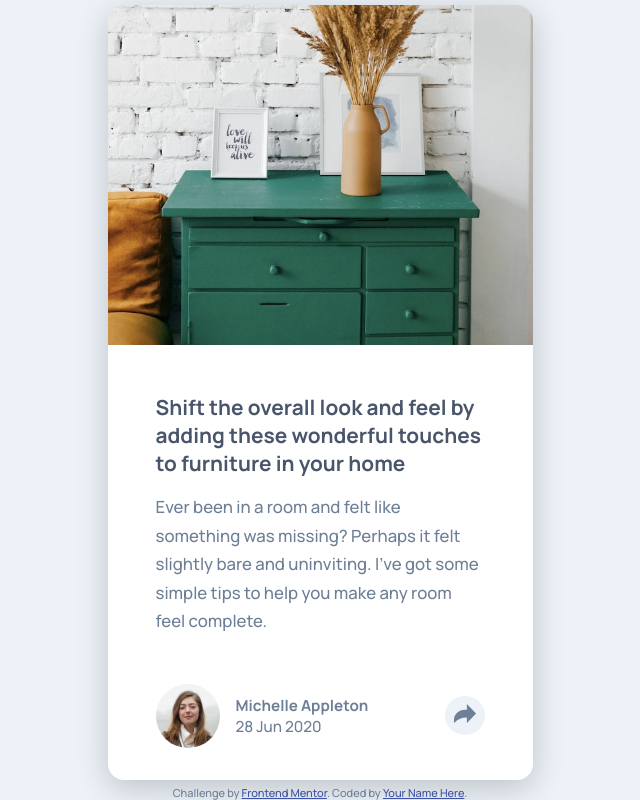
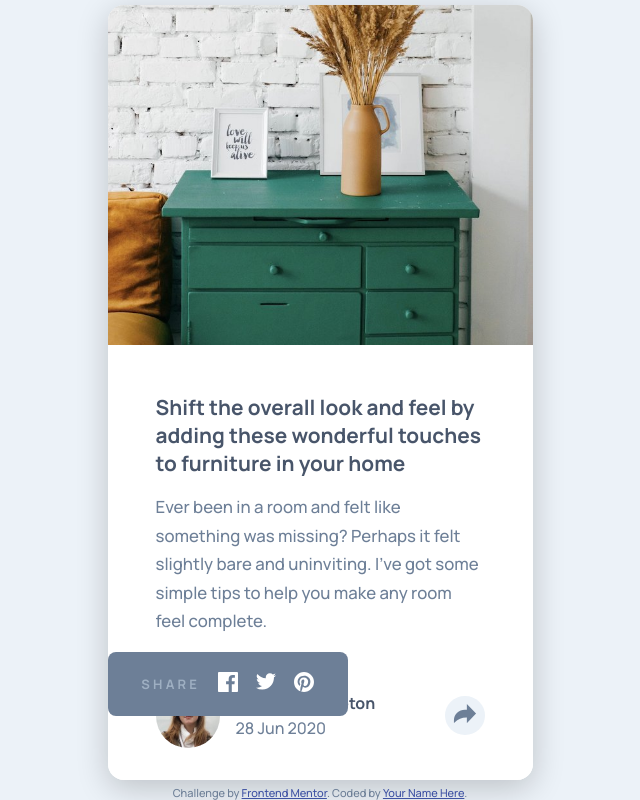
Before and after one commit to atekron/fm-article-preview-component, a plain HTML site: page index.html in a window 1280 px wide. Both pictures are taken after a click on the link 784 px from the left and 715 px from the top of the page. Shown: the whole page, without its empty margins (320-960 px from the left). Drawn offline with Linux system fonts and the light colour scheme.

Commit message:
implemented pop-up functionality

```diff
--- a/index.html
+++ b/index.html
@@ -40,13 +40,40 @@
         </p>
       </header>
       <section class="info">
-        <img src="/images/avatar-michelle.jpg" alt="profile picture" />
-        <h3>
+        <img
+          id="avatar-picture"
+          src="/images/avatar-michelle.jpg"
+          alt="profile picture"
+        />
+        <h3 id="user">
           Michelle Appleton
           <span>28 Jun 2020</span>
         </h3>
-
-        <a href="#"
+        <div class="social-links-pop-up">
+          <h4>SHARE</h4>
+          <a href="https://www.facebook.com/" target="_blank">
+            <svg xmlns="http://www.w3.org/2000/svg" width="20" height="20">
+              <path
+                fill="#FFF"
+                d="M18.896 0H1.104C.494 0 0 .494 0 1.104v17.793C0 19.506.494 20 1.104 20h9.58v-7.745H8.076V9.237h2.606V7.01c0-2.583 1.578-3.99 3.883-3.99 1.104 0 2.052.082 2.329.119v2.7h-1.598c-1.254 0-1.496.597-1.496 1.47v1.928h2.989l-.39 3.018h-2.6V20h5.098c.608 0 1.102-.494 1.102-1.104V1.104C20 .494 19.506 0 18.896 0z"
+              /></svg
+          ></a>
+          <a href="https://twitter.com/" target="_blank">
+            <svg xmlns="http://www.w3.org/2000/svg" width="20" height="17">
+              <path
+                fill="#FFF"
+                d="M20 2.172a8.192 8.192 0 01-2.357.646 4.11 4.11 0 001.804-2.27 8.22 8.22 0 01-2.605.996A4.096 4.096 0 0013.847.248c-2.65 0-4.596 2.472-3.998 5.037A11.648 11.648 0 011.392 1a4.109 4.109 0 001.27 5.478 4.086 4.086 0 01-1.858-.513c-.045 1.9 1.318 3.679 3.291 4.075a4.113 4.113 0 01-1.853.07 4.106 4.106 0 003.833 2.849A8.25 8.25 0 010 14.658a11.616 11.616 0 006.29 1.843c7.618 0 11.922-6.434 11.663-12.205A8.354 8.354 0 0020 2.172z"
+              /></svg
+          ></a>
+          <a href="https://www.pinterest.com/" target="_blank">
+            <svg xmlns="http://www.w3.org/2000/svg" width="20" height="20">
+              <path
+                fill="#FFF"
+                d="M10 0C4.478 0 0 4.477 0 10c0 4.237 2.636 7.855 6.356 9.312-.088-.791-.167-2.005.035-2.868.182-.78 1.172-4.97 1.172-4.97s-.299-.6-.299-1.486c0-1.39.806-2.428 1.81-2.428.852 0 1.264.64 1.264 1.408 0 .858-.545 2.14-.828 3.33-.236.995.5 1.807 1.48 1.807 1.778 0 3.144-1.874 3.144-4.58 0-2.393-1.72-4.068-4.177-4.068-2.845 0-4.515 2.135-4.515 4.34 0 .859.331 1.781.745 2.281a.3.3 0 01.069.288l-.278 1.133c-.044.183-.145.223-.335.134-1.249-.581-2.03-2.407-2.03-3.874 0-3.154 2.292-6.052 6.608-6.052 3.469 0 6.165 2.473 6.165 5.776 0 3.447-2.173 6.22-5.19 6.22-1.013 0-1.965-.525-2.291-1.148l-.623 2.378c-.226.869-.835 1.958-1.244 2.621.937.29 1.931.446 2.962.446 5.522 0 10-4.477 10-10S15.522 0 10 0z"
+              /></svg
+          ></a>
+        </div>
+        <a id="share-btn" href="#"
           ><svg
             xmlns="http://www.w3.org/2000/svg"
             width="15"
@@ -54,7 +81,6 @@
             viewBox="0 0 15 13"
           >
             <path
-              fill="#6E8098"
               d="M15 6.495L8.766.014V3.88H7.441C3.33 3.88 0 7.039 0 10.936v2.049l.589-.612C2.59 10.294 5.422 9.11 8.39 9.11h.375v3.867L15 6.495z"
             /></svg
         ></a>
--- a/index.js
+++ b/index.js
@@ -0,0 +1,31 @@
+document.getElementById("share-btn").addEventListener("click", (e) => {
+  var popUp = document.getElementsByClassName("social-links-pop-up")[0];
+  var popUpVisible = popUp.style.display === "flex";
+
+  var media = window.matchMedia("(max-width: 960px)");
+  if (media.matches) {
+    document.querySelector(".info").classList.toggle("pop-up-theme");
+  }
+
+  if (popUpVisible) {
+    popUp.style.display = "none";
+    if (media.matches) {
+      document.getElementById("avatar-picture").style.display = "block";
+      document.getElementById("user").style.display = "block";
+    }
+  } else {
+    popUp.style.display = "flex";
+    if (media.matches) {
+      document.getElementById("avatar-picture").style.display = "none";
+      document.getElementById("user").style.display = "none";
+    }
+  }
+});
+
+window.addEventListener("resize", () => {
+  document.querySelector(".info").classList.remove("pop-up-theme");
+  document.getElementById("avatar-picture").style.display = "block";
+  document.getElementById("user").style.display = "block";
+  document.getElementsByClassName("social-links-pop-up")[0].style.display =
+    "none";
+});
--- a/style.css
+++ b/style.css
@@ -69,14 +69,16 @@ body {
 
 /* section info styling */
 .info {
+  background-color: white;
   display: flex;
+  position: relative;
   width: 100%;
   align-items: center;
   justify-content: flex-start;
   padding: 2rem 3rem;
 }
 
-.info > img {
+#avatar-picture {
   display: block;
   border-radius: 50%;
   width: 4rem;
@@ -84,16 +86,18 @@ body {
   margin-right: 1rem;
 }
 
-.info > h3 > {
+#user {
+  color: var(--very-dark-grayish-blue);
   font-weight: 700;
-  font-size: 1em;
+  font-size: 1rem;
 }
 
-.info > h3 > span {
+#user > span {
+  color: var(--desaturated-dark-blue);
   display: block;
   font-weight: 500;
-  font-size: 1em;
-  margin: 0;
+  font-size: 1rem;
+  padding-top: 0.2rem;
 }
 
 .info > a {
@@ -101,6 +105,12 @@ body {
   border-radius: 50%;
   background-color: var(--light-grayish-blue);
   margin-left: auto;
+  fill: var(--desaturated-dark-blue);
+}
+
+.info > a:hover {
+  background-color: var(--grayish-blue);
+  fill: white;
 }
 
 .info > a > svg {
@@ -108,3 +118,40 @@ body {
   width: 1.5rem;
   height: 1.2rem;
 }
+
+.social-links-pop-up {
+  background-color: var(--desaturated-dark-blue);
+  color: var(--grayish-blue);
+  fill: white;
+  display: none;
+  justify-content: space-evenly;
+  align-items: center;
+  width: 100%;
+  height: 4rem;
+  font-weight: 500;
+  letter-spacing: 0.2rem;
+}
+
+.pop-up-theme {
+  background-color: var(--desaturated-dark-blue);
+}
+
+@media screen and (min-width: 960px) {
+  .social-links-pop-up {
+    background-color: var(--desaturated-dark-blue);
+    color: var(--grayish-blue);
+    fill: white;
+    display: none;
+    justify-content: space-evenly;
+    align-items: center;
+    padding: 1rem;
+    border-radius: 0.5rem;
+    position: absolute;
+    top: 0;
+    left: 0;
+    z-index: 100;
+    width: 15rem;
+    font-weight: 500;
+    letter-spacing: 0.2rem;
+  }
+}
```
